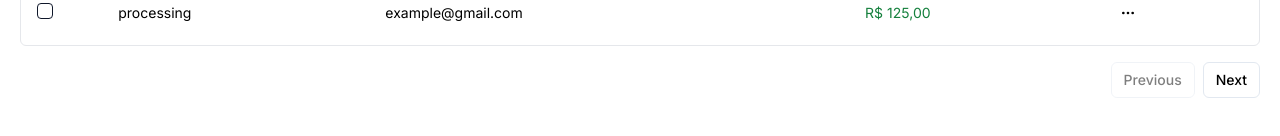
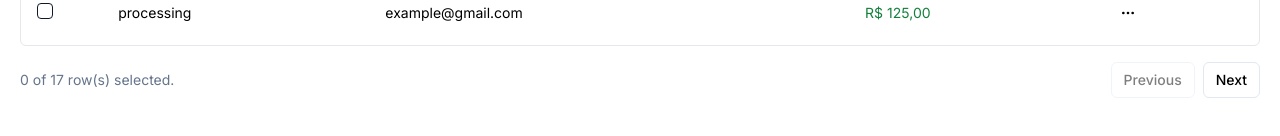
Before and after one commit to guillermouzner/react-table, a Next.js app: page / in a window 1280 px wide. Shown: the part 4186-4322 px from the top of the page. Built offline with nearby package versions, Linux system fonts and the light colour scheme.

Commit message:
row selection table

```diff
--- a/components/row-selection-table.tsx
+++ b/components/row-selection-table.tsx
@@ -317,6 +317,10 @@
         </Table>
       </div>
       <div className="text-black flex items-center justify-end space-x-2 py-4">
+        <div className="flex-1 text-sm text-muted-foreground">
+          {table.getFilteredSelectedRowModel().rows.length} of{" "}
+          {table.getFilteredRowModel().rows.length} row(s) selected.
+        </div>
         <Button
           disabled={!table.getCanPreviousPage()}
           size="sm"
```
